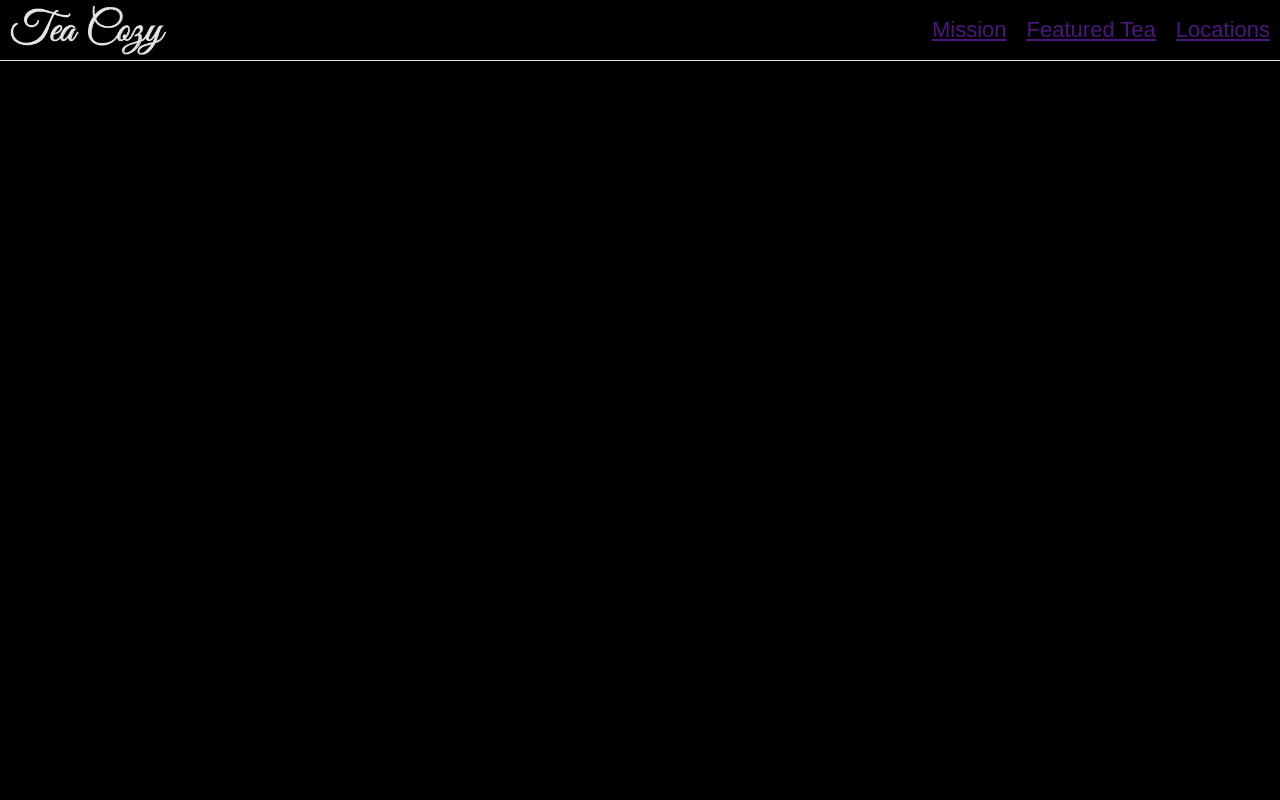
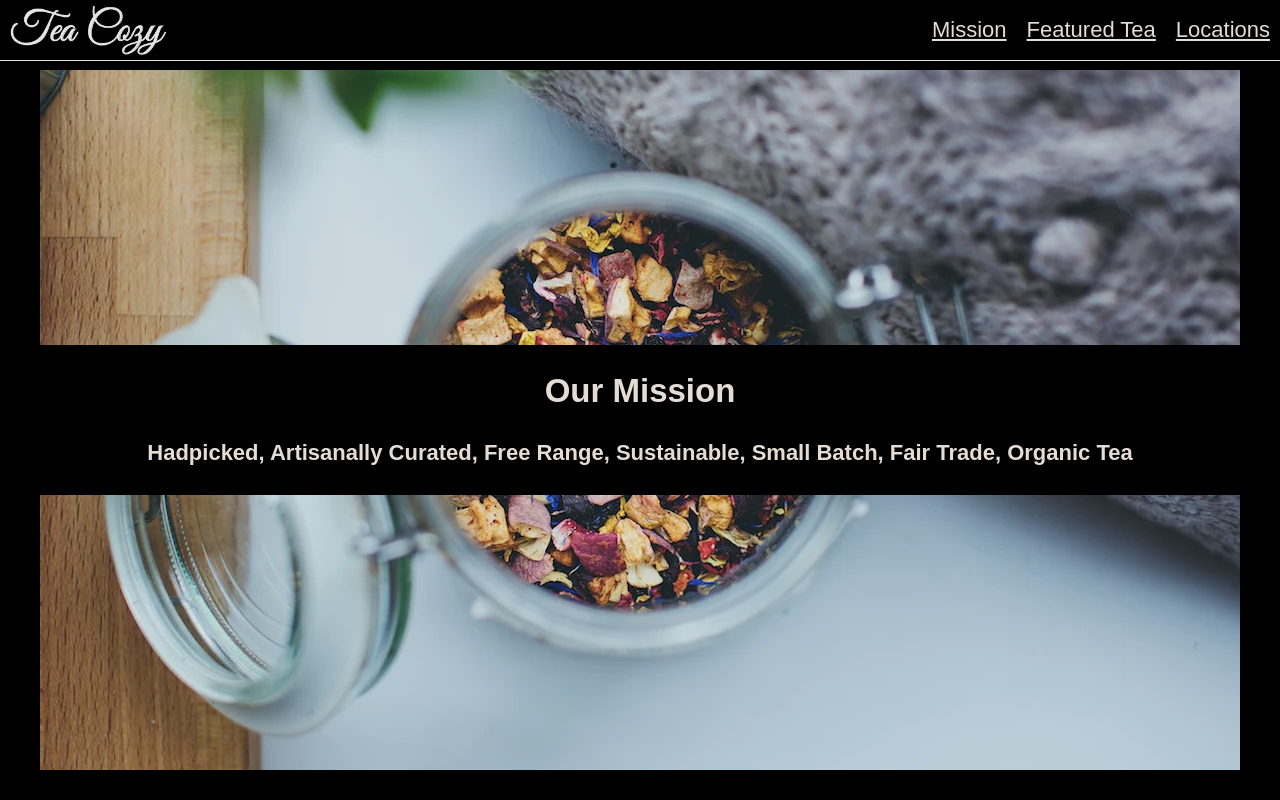
Before and after one commit to miller2590/Flex-Practice, a plain HTML site: page index.html in a window 1280 px wide. Drawn offline with Linux system fonts and the light colour scheme.

Commit message:
added mission statement

```diff
--- a/index.html
+++ b/index.html
@@ -22,6 +22,13 @@
         </nav>
     </header>
 
+    <section class="mission">
+        <div class="mission-statement">
+            <h2>Our Mission</h2>
+            <h4>Hadpicked, Artisanally Curated, Free Range, Sustainable, Small Batch, Fair Trade, Organic Tea</h4>
+        </div>
+    </section>
+
     <script src="/resources/main.js" async defer></script>
   </body>
 </html>
--- a/resources/css/styles.css
+++ b/resources/css/styles.css
@@ -14,6 +14,9 @@ body {
     align-items: center;
     height: 60px;
     border-bottom: 1px solid seashell;
+    position: fixed;
+    width: 100%;
+    background-color: black;
 }
 
 .nav-links {
@@ -24,9 +27,31 @@ body {
 .nav-item {
     text-decoration: underline;
     padding: 10px;
+    color: seashell;
 }
 
 .teaCozy {
     height: 50px;
     margin-left: 10px;
 }
+
+.mission {
+    display: flex;
+    position: relative;
+    top: 70px;
+    height: 700px;
+    width: 1200px;
+    background-image: url(/resources/images/img-mission-background.webp);
+    background-position: center;
+    background-repeat: no-repeat;
+    background-size: cover;
+    align-items: center;
+    margin: auto;
+}
+
+.mission-statement {
+    background-color: black;
+    text-align: center;
+    width: 1200px;
+    text-emphasis: bold;
+}
```
